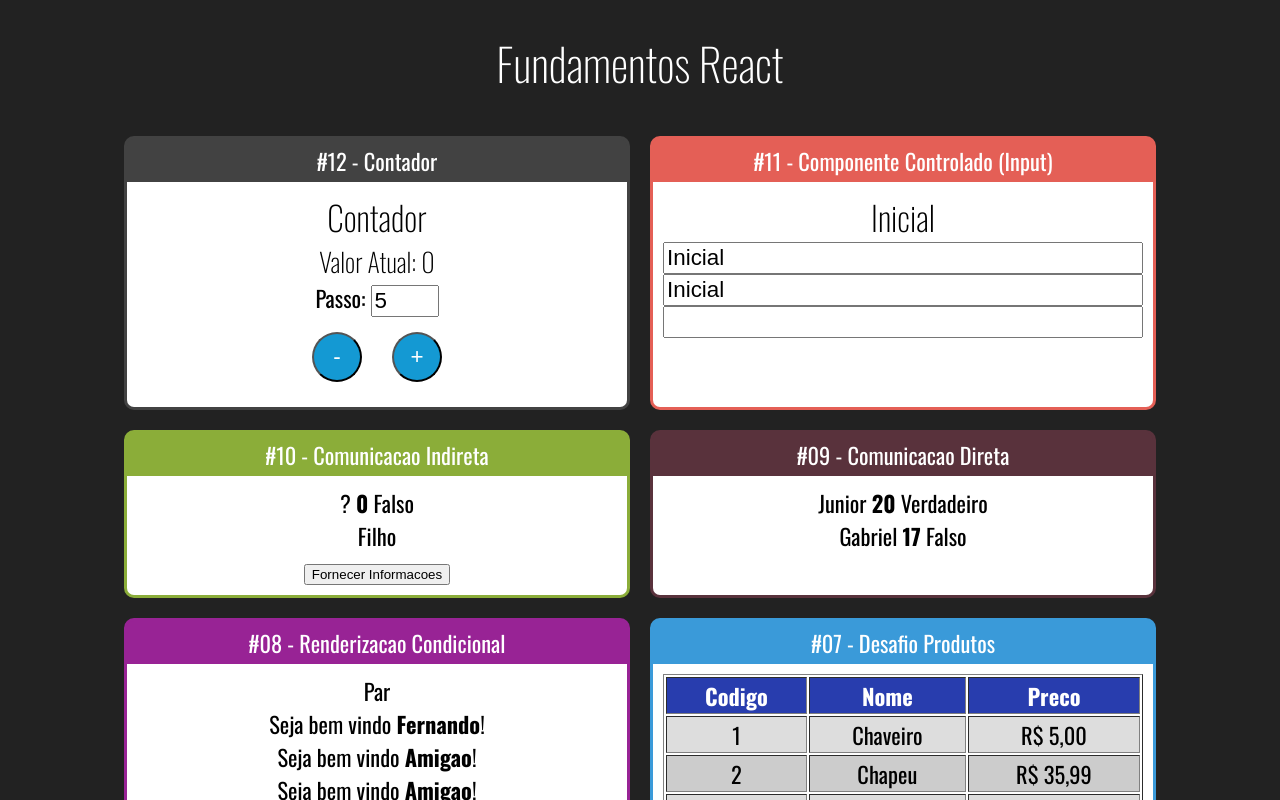
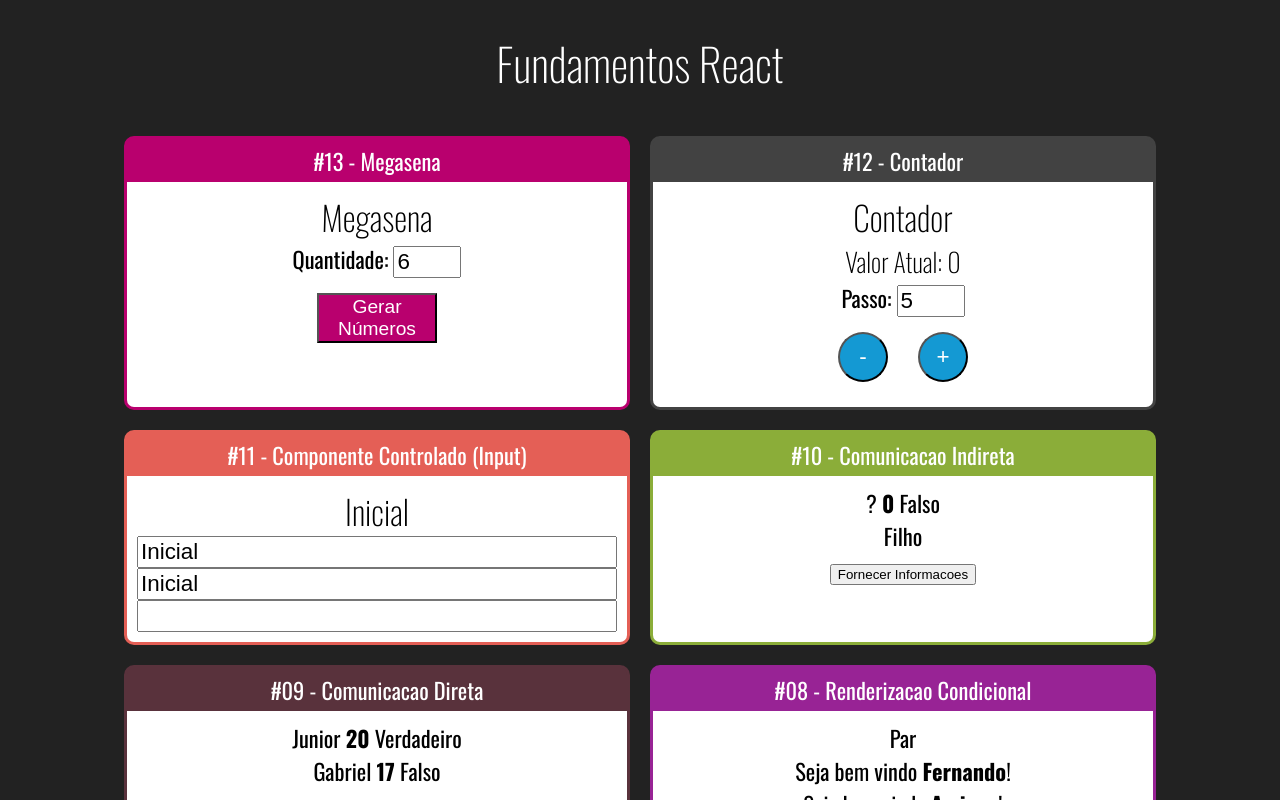
Before and after one commit to migvidro/curso-react, a React (Create React App) app in the folder fundamentos-react/: page / in a window 1280 px wide. Shown: the top 800 px of the page. Built offline with nearby package versions, Linux system fonts and the light colour scheme.

Commit message:
lottery challenge

```diff
--- a/fundamentos-react/src/App.jsx
+++ b/fundamentos-react/src/App.jsx
@@ -17,11 +17,15 @@
 import IndiretaPai from "./components/comunicacao/IndiretaPai";
 import Input from "./components/formulario/Input";
 import Contador from "./components/contador/Contador";
+import Mega from "./components/mega/Mega";
 
 export default () => (
   <div className="App">
     <h1>Fundamentos React</h1>
     <div className="Cards">
+      <Card titulo="#13 - Megasena" color="#B9006E">
+        <Mega />
+      </Card>
       <Card titulo="#12 - Contador" color="#424242">
         <Contador />
       </Card>
--- /dev/null
+++ b/fundamentos-react/src/components/mega/Mega.css
@@ -0,0 +1,13 @@
+.Mega input {
+    font-size: 1.4rem;
+    width: 60px;
+}
+
+.Mega button {
+    margin: 15px;
+    height: 50px;
+    width: 120px;
+    font-size: 1.2rem;
+    background-color: #B9006E;
+    color: #FFF;
+}
--- /dev/null
+++ b/fundamentos-react/src/components/mega/Mega.jsx
@@ -0,0 +1,53 @@
+import React, { useState } from "react";
+import "./Mega.css";
+
+const Mega = (props) => {
+  const [qtde, setQtde] = useState(props.quantidade || 6);
+  const [resultado, setResultado] = useState(Array(props.quantidade));
+
+  function handleQtdeInputOnChange(event) {
+    setQtde(+event.target.value);
+  }
+
+  function geraNovoNumero(min, max, array) {
+    const aletorio = parseInt(Math.random() * (max + 1 - min)) + min;
+
+    return array.includes(aletorio)
+      ? geraNovoNumero(min, max, array)
+      : aletorio;
+  }
+
+  function geraNumeros() {
+    const result = Array(qtde)
+      .fill(0)
+      .reduce((nums) => {
+        const novoNumero = geraNovoNumero(1, 60, nums);
+        return [...nums, novoNumero];
+      }, [])
+      .sort((a, b) => a - b);
+
+    return result;
+  }
+
+  return (
+    <div className="Mega">
+      <h2>Megasena</h2>
+      <label htmlFor="quantidadeInput">Quantidade: </label>
+      <input
+        min="6"
+        max="10"
+        id="quantidadeInput"
+        type="number"
+        value={qtde}
+        onChange={handleQtdeInputOnChange}
+      />
+      <br />
+      <h3>{resultado.join(" ")}</h3>
+      <button onClick={(_) => setResultado(geraNumeros())}>
+        Gerar Números
+      </button>
+    </div>
+  );
+};
+
+export default Mega;
```
